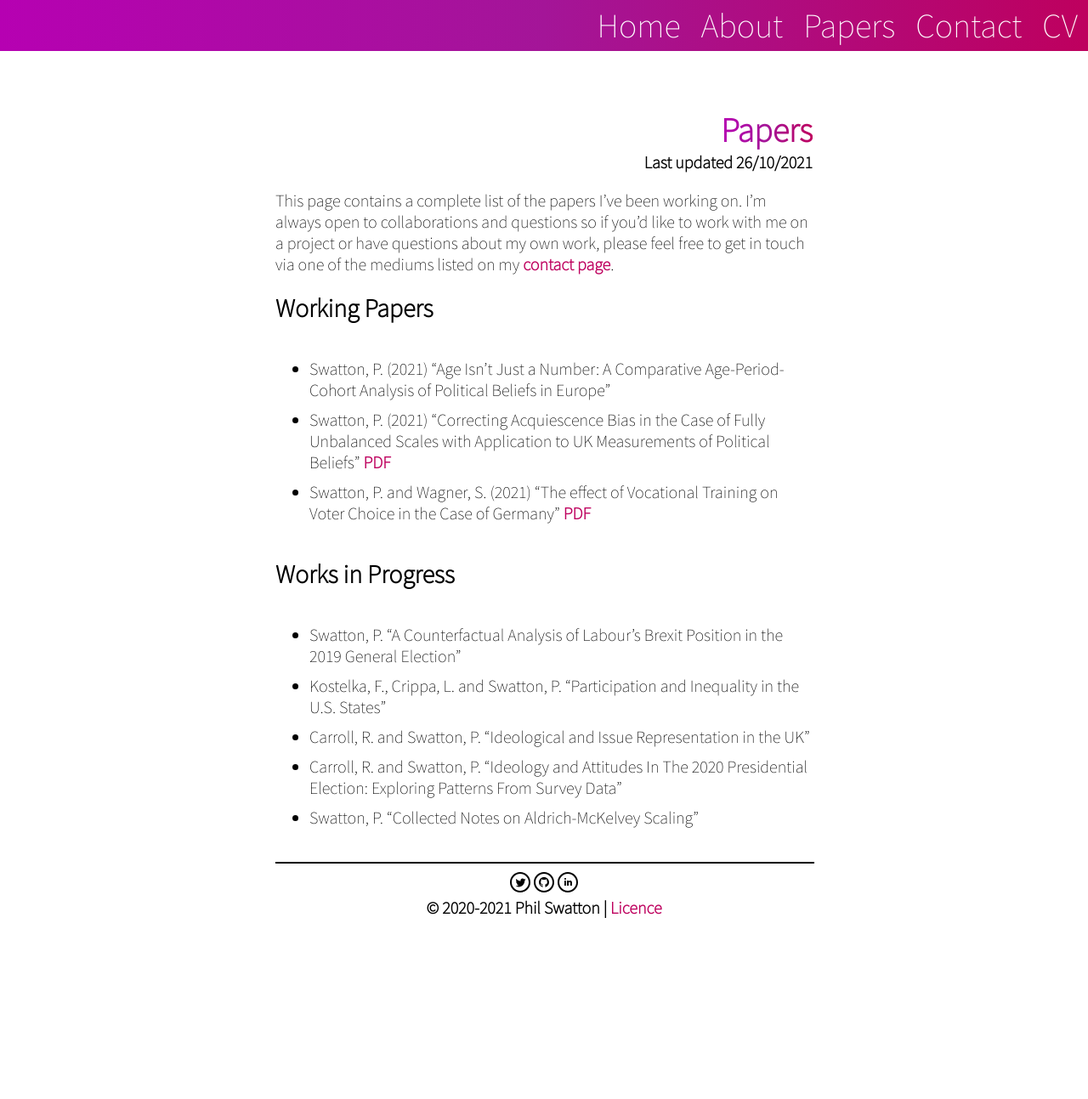
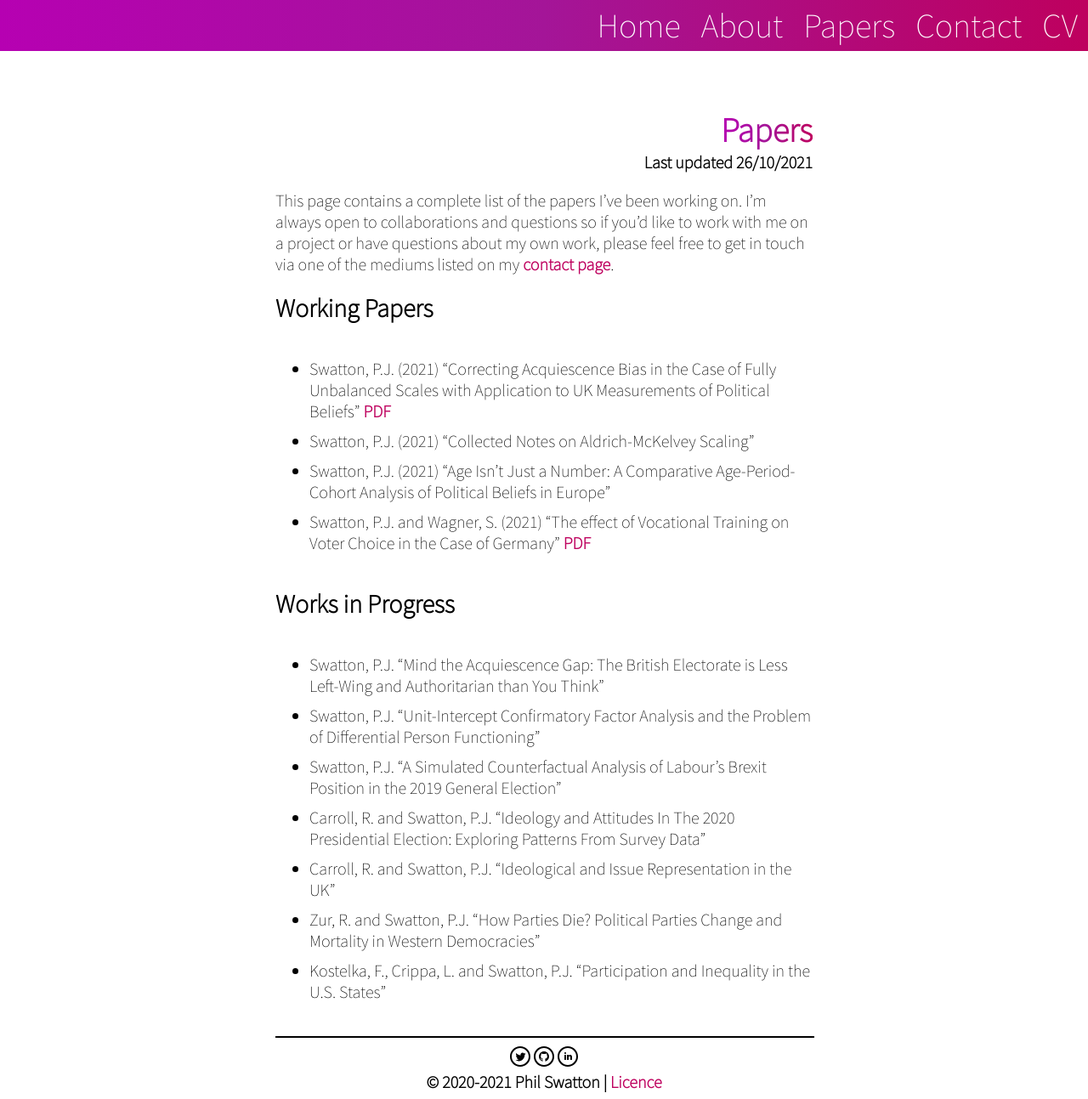
Before and after one commit to philswatton/philswatton.github.io, a Jekyll site: the page built from publications.md, in a window 1280 px wide and 1293 px high. Shown: the whole window at 85% size. Built offline with Jekyll 4.4.1, drawn with Linux system fonts in a browser that asks for light colours.

Commit message:
updated papers

```diff
--- a/_data/wip.yml
+++ b/_data/wip.yml
@@ -1,10 +1,14 @@
-- title: A Counterfactual Analysis of Labour's Brexit Position in the 2019 General Election
-  authors: Swatton, P.
+- title: Mind the Acquiescence Gap&#58; The British Electorate is Less Left-Wing and Authoritarian than You Think
+  authors: Swatton, P.J.
+- title: Unit-Intercept Confirmatory Factor Analysis and the Problem of Differential Person Functioning
+  authors: Swatton, P.J.
+- title: A Simulated Counterfactual Analysis of Labour’s Brexit Position in the 2019 General Election
+  authors: Swatton, P.J.
+- title: Ideology and Attitudes In The 2020 Presidential Election&#58; Exploring Patterns From Survey Data
+  authors: Carroll, R. and Swatton, P.J.
+- title: Ideological and Issue Representation in the UK
+  authors: Carroll, R. and Swatton, P.J.
+- title: How Parties Die? Political Parties Change and Mortality in Western Democracies
+  authors: Zur, R. and Swatton, P.J.
 - title: Participation and Inequality in the U.S. States
-  authors: Kostelka, F., Crippa, L. and Swatton, P.
-- title: Ideological and Issue Representation in the UK
-  authors: Carroll, R. and Swatton, P.
-- title: Ideology and Attitudes In The 2020 Presidential Election&#58; Exploring Patterns From Survey Data
-  authors: Carroll, R. and Swatton, P.
-- title: Collected Notes on Aldrich-McKelvey Scaling
-  authors: Swatton, P.
+  authors: Kostelka, F., Crippa, L. and Swatton, P.J.
```
Also changed, not shown: _data/working.yml (+8 -5 lines).
